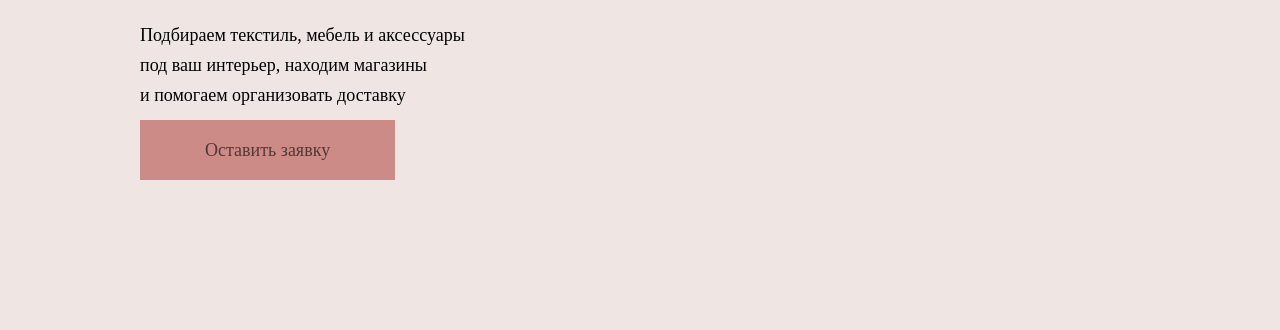
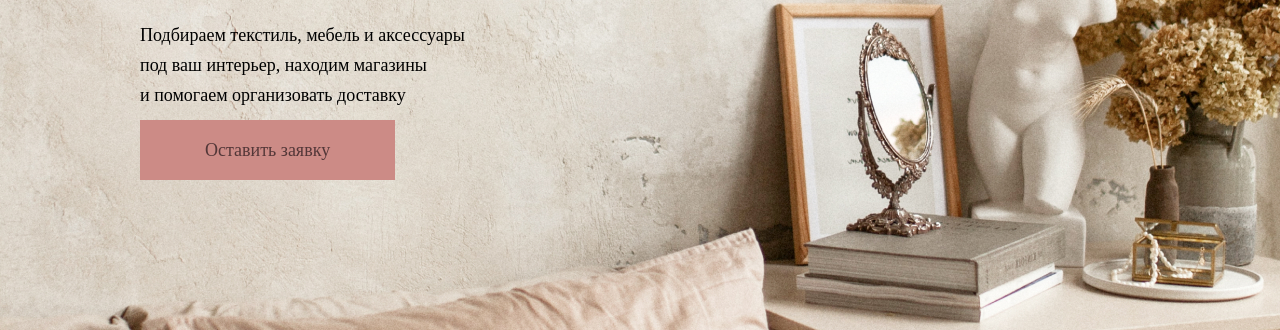
Before and after one commit to IvValya/Marathon, a plain HTML site: page index.html in a window 1280 px wide. Shown: the part 287-617 px from the top of the page. Drawn offline with Linux system fonts and the light colour scheme; a web font is replaced by a local one.

Commit message:
png -> jpg

```diff
--- a/style.css
+++ b/style.css
@@ -51,7 +51,7 @@ p {
 .marathon {
   display: grid;
   grid-template-rows: auto auto 104px;
-  background:#EFE6E4 url(img/back_ground_main.png) no-repeat center top;
+  background:#EFE6E4 url(img/back_ground_main.jpg) no-repeat center top;
 }
 
 /*HEADER-----------------------------*/
```
Also changed, not shown: img/bak_ground_main.jpg (deleted).
